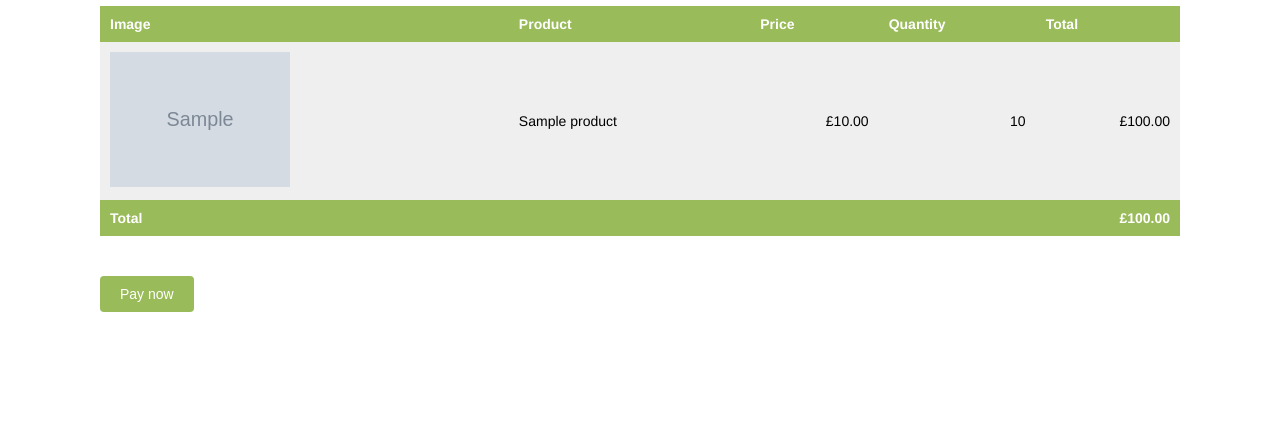
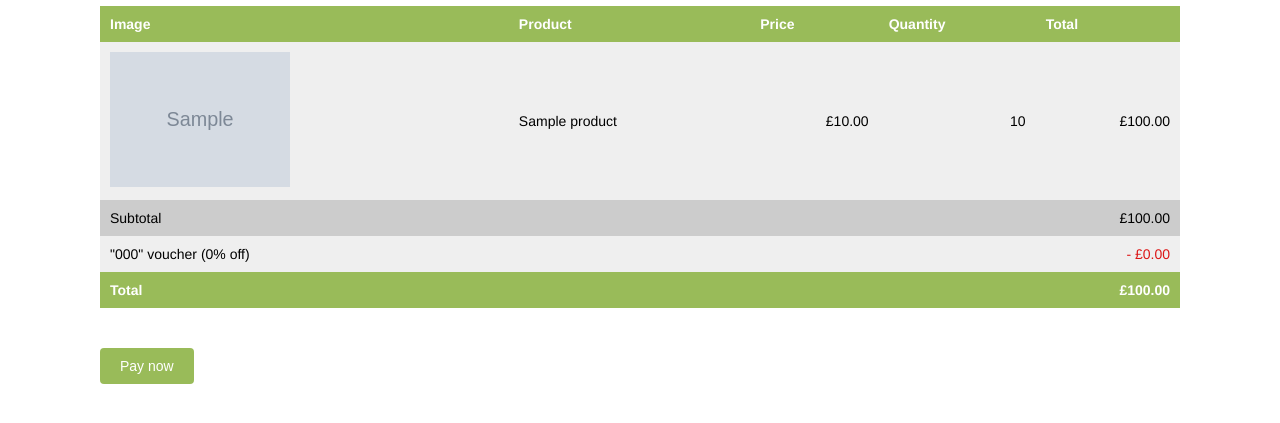
Before and after one commit to emmanueluwa/dbe_shop, a Django app: template payment/templates/payment/process.html in a window 1280 px wide. Shown: the part 150-573 px from the top of the page. Run offline with Django 4.2, Linux system fonts and the light colour scheme; the template is opened without the code that fills it: values that come from a table or form of the project are taken from there, others are empty; tables that the repository leaves empty hold one stand-in row (values such as "Sample post"); grey boxes marked "Sample" are stand-in pictures; parts of the project's set-up code (start-up, migrations or seed data) failed here and were passed over.

Commit message:
adding vouchers to orders and processing payments with discounts

```diff
--- a/orders/models.py
+++ b/orders/models.py
@@ -2,6 +2,9 @@ import email
 from django.db import models
 from shop.models import Product
 from django.conf import settings
+from decimal import Decimal
+from django.core.validators import MinValueValidator, MaxValueValidator
+from vouchers.models import Voucher
 
 class Order(models.Model):
     first_name = models.CharField(max_length=50)
@@ -14,6 +17,15 @@ class Order(models.Model):
     updated = models.DateTimeField(auto_now=True)
     paid = models.BooleanField(default=False)
     stripe_id = models.CharField(max_length=250, blank=True)
+    voucher = models.ForeignKey(
+                        Voucher,
+                        related_name='orders',
+                        null=True,
+                        blank=True,
+                        on_delete=models.SET_NULL
+                        )
+    #preserve discount incase voucher is modified or deleted
+    discount = models.IntegerField(default=0, validators=[MinValueValidator(0), MaxValueValidator(100)])
 
     class Meta:
         ordering = ['-created']
@@ -24,8 +36,18 @@ class Order(models.Model):
     def __str__(self):
         return f'Order {self.id}'
 
+    def get_total_cost_before_discount(self):
+        return sum(item.get_cost() for item in self.items.all())
+
+    def get_discount(self):
+        total_cost = self.get_total_cost_before_discount()
+        if self.discount:
+            return total_cost * (self.discount / Decimal(100))
+        return Decimal(0)
+
     def get_total_cost(self):
-        return sum(item.get_cost() for item in self.items.all())
+        total_cost = self.get_total_cost_before_discount()
+        return total_cost - self.get_discount()
 
     #url to stripe stripe dashboard payment details
     def get_stripe_url(self):
--- a/orders/views.py
+++ b/orders/views.py
@@ -17,7 +17,11 @@ def order_create(request):
     if request.method == 'POST':
         form = OrderCreateForm(request.POST)
         if form.is_valid():
-            order = form.save()
+            order = form.save(commit=False)
+            if cart.voucher:
+                order.voucher = cart.voucher
+                order.discount = cart.voucher.discount
+            order.save()
             for item in cart:
                 OrderItem.objects.create(
                     order = order,
--- a/payment/templates/payment/process.html
+++ b/payment/templates/payment/process.html
@@ -31,9 +31,27 @@
           <td class="num">£{{ item.get_cost }}</td>
         </tr>
       {% endfor %}
+      {% if order.voucher %}
+      <tr class='subtotal'>
+        <td>Subtotal</td>
+        <td colspan='3'></td>
+        <td class='num'>
+          £{{ order.get_total_cost_before_discount|floatformat:2 }}
+        </td>
+      </tr>
+      <tr>
+        <td>
+          "{{ order.voucher.code }}" voucher ({{ order.discount }}% off)
+        </td>
+        <td colspan='3'></td>
+        <td class='num neg'>
+          - £{{ order.get_discount|floatformat:2 }}
+        </td>
+      </tr>
+      {% endif %}
       <tr class="total">
         <td colspan="4">Total</td>
-        <td class="num">£{{ order.get_total_cost }}</td>
+        <td class="num">£{{ order.get_total_cost|floatformat:2 }}</td>
       </tr>
     </tbody>
   </table>
```
Also changed, not shown: payment/views.py (+11 -0 lines), orders/migrations/0005_order_discount_order_voucher.py (added).
